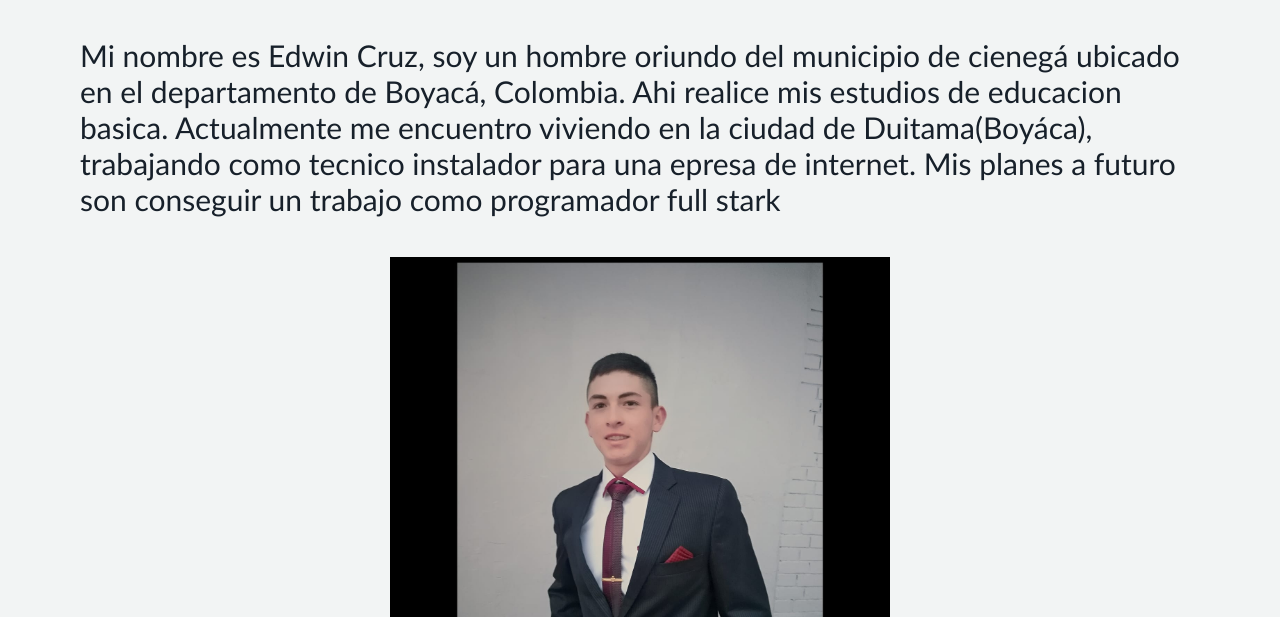
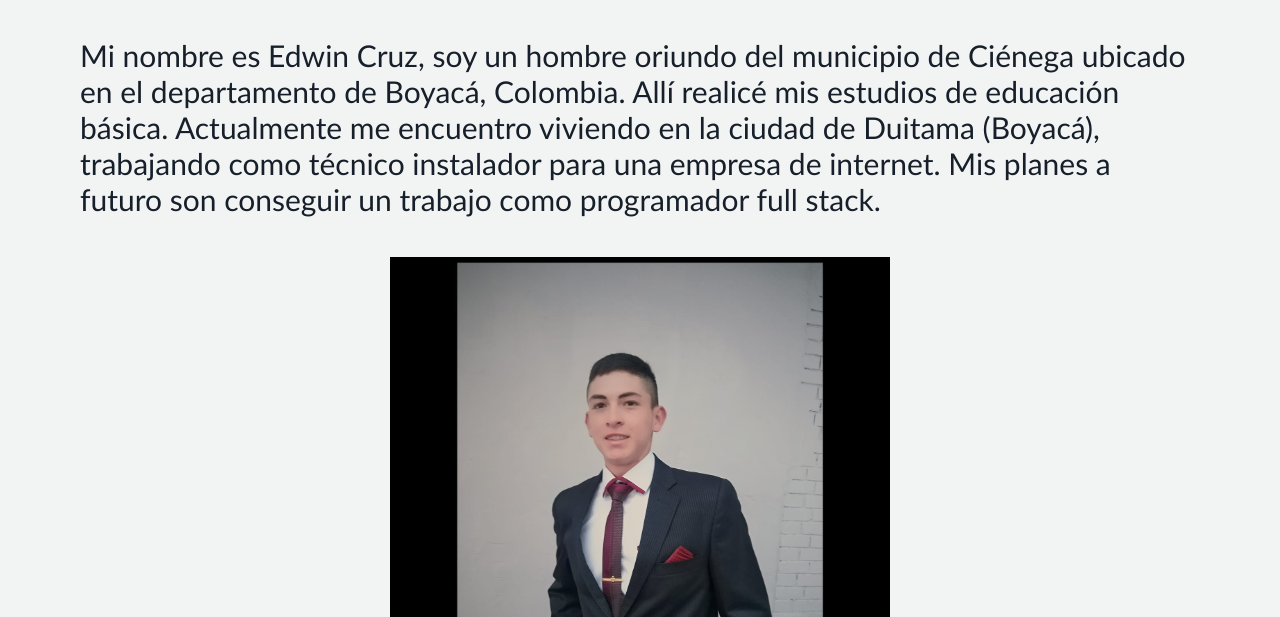
Before and after one commit to camilo13cj/miprimerapagina, a plain HTML site: page index.html in a window 1280 px wide. Shown: the part 183-800 px from the top of the page. Drawn offline with Linux system fonts and the light colour scheme.

Commit message:
correccion de parrafo

```diff
--- a/index.html
+++ b/index.html
@@ -40,11 +40,11 @@
         <h2>Sobre mi</h2>
         <p class="sobremi">
           Mi nombre es Edwin Cruz, soy un hombre oriundo del municipio de
-          cienegá ubicado en el departamento de Boyacá, Colombia. Ahi realice
-          mis estudios de educacion basica. Actualmente me encuentro viviendo en
-          la ciudad de Duitama(Boyáca), trabajando como tecnico instalador para
-          una epresa de internet. Mis planes a futuro son conseguir un trabajo
-          como programador full stark
+          Ciénega ubicado en el departamento de Boyacá, Colombia. Allí realicé
+          mis estudios de educación básica. Actualmente me encuentro viviendo en
+          la ciudad de Duitama (Boyacá), trabajando como técnico instalador para
+          una empresa de internet. Mis planes a futuro son conseguir un trabajo
+          como programador full stack.
         </p>
         <img
           class="img"
```
